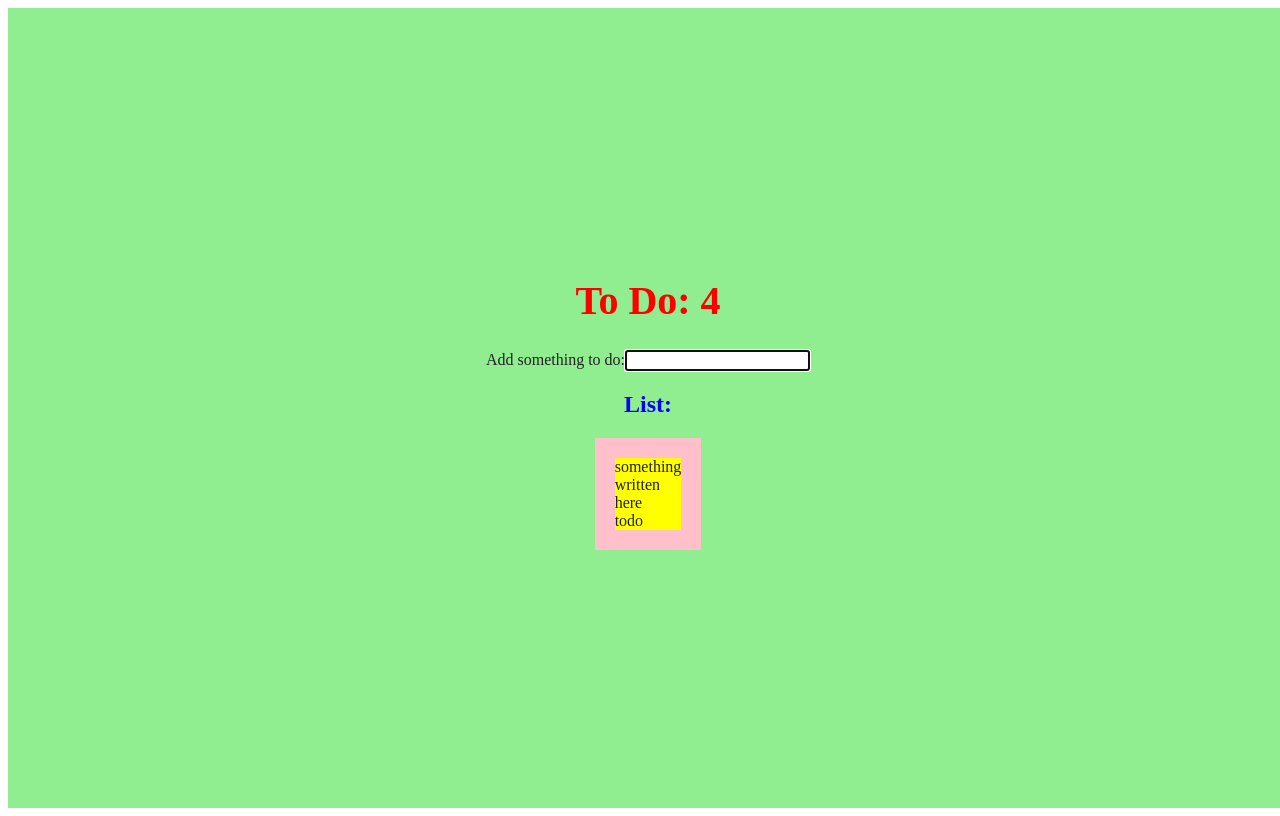
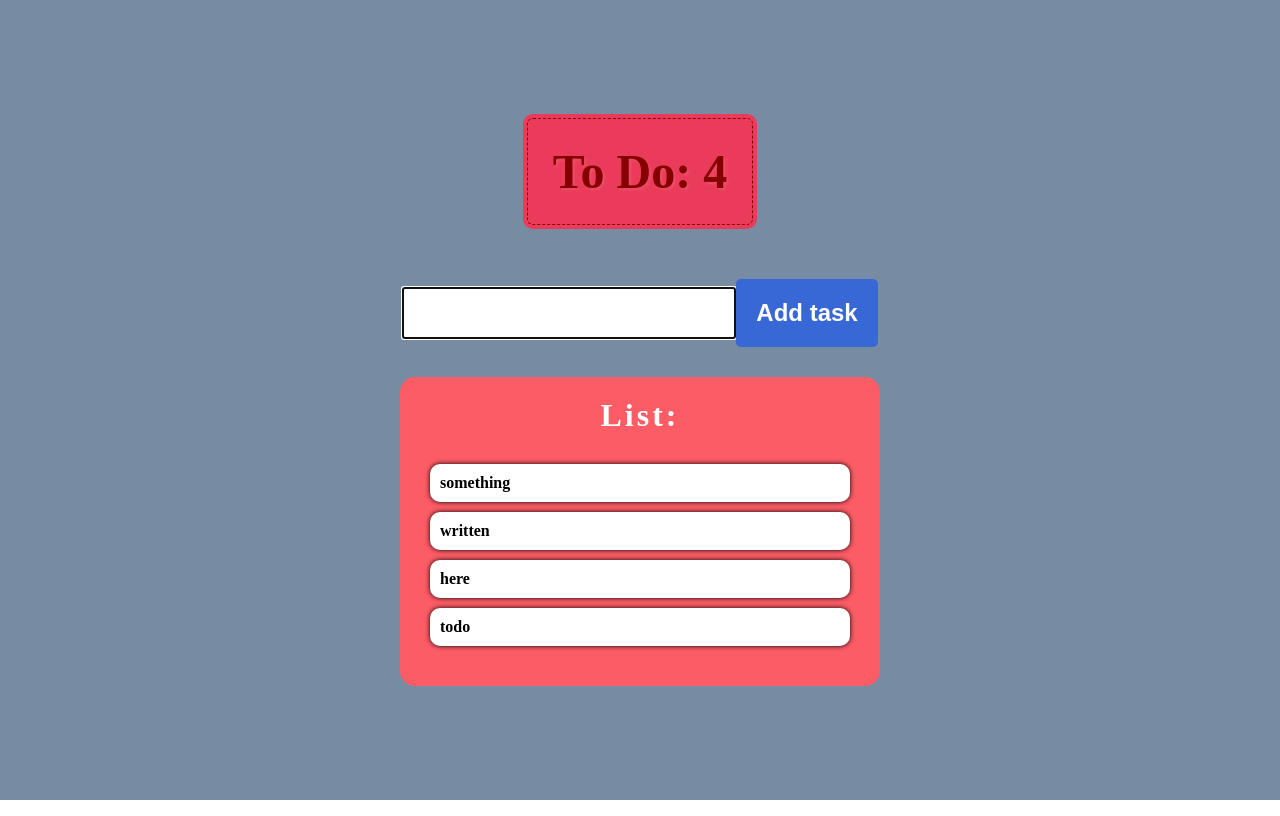
Before and after one commit to ThorTila/toDoReact, a React app: page / in a window 1280 px wide. Built offline with nearby package versions, Linux system fonts and the light colour scheme.

Commit message:
add styles

```diff
--- a/package.json
+++ b/package.json
@@ -4,8 +4,8 @@
   "description": "",
   "main": "webpack.config.js",
   "scripts": {
-    "build": "NODE_ENV=production webpack",
-    "start": "webpack-dev-server --inline --hot --config ./webpack.config.js"
+    "build": "cross-env NODE_ENV=production webpack",
+    "start": "webpack-dev-server --inline --hot"
   },
   "keywords": [],
   "author": "",
@@ -15,6 +15,7 @@
     "babel-loader": "^7.1.4",
     "babel-preset-env": "^1.6.1",
     "babel-preset-react": "^6.24.1",
+    "cross-env": "^5.1.4",
     "css-loader": "^0.28.11",
     "html-webpack-plugin": "^3.2.0",
     "optimize-js-plugin": "0.0.4",
--- a/src/components/TodoForm.js
+++ b/src/components/TodoForm.js
@@ -3,9 +3,10 @@ import style from './components.css';
 
 const TodoForm = (props) => {
     return (
-        <form>
-            <label>Add something to do:</label>
-            <input autoFocus type="text" onKeyPress={(e) => props.add(e)} value={props.submittedText}/>
+        <form className={style.TodoForm} onSubmit={(e) => props.add(e)}>
+            <label className={style.FormLabel}>Add something to do:</label>
+            <input className={style.FormInput} autoFocus type="text" onChange={(e) => props.handle(e)} value={props.submittedText}/>
+            <button className={style.FormButton} type="submit">Add task</button>
         </form>
     );
 }
--- a/src/components/TodoList.js
+++ b/src/components/TodoList.js
@@ -6,9 +6,7 @@ const TodoList = (props) => {
     return (
         <div className={style.TodoList}>
             <h2 className={style.ListTitle}>List:</h2>
-            <ul className={style.List}>
-            {props.list.length === 0 ? 'Nothing to do!!!' : <Todo list={props.list} remove={props.remove}/>}
-            </ul>
+            {props.list.length === 0 ? (<h3>Nothing to do!!!</h3>) : (<ul className={style.List}> <Todo list={props.list} remove={props.remove}/> </ul>)}
         </div>
     );
 
--- a/src/components/components.css
+++ b/src/components/components.css
@@ -1,19 +1,70 @@
 .TodoTitle {
-    color: red;
-    font-size: 40px;
+    color: #850000;
+    font-size: 3em;
+    text-shadow: 2px 2px 3px rgba(255,255,255,0.1);
+    outline: 1px dashed #850000;
+    outline-offset: -5px;
+    padding: 30px;
+    background: #eb3b5a;
+    border-radius: 10px;
 }
 .TodoList {
     text-align: center;
+    min-width: 40%;
+    max-width: 80%;
+    padding: 30px;
+    padding-top: 0;
+    border-radius: 15px;
+    background: #fc5c65;
 }
 .ListTitle {
-    color: blue;
+    color: white;
+    padding: 20px;
+    font-size: 2em;
+    letter-spacing: 3px;
 }
 .List {
-    background: pink;
     list-style-type: none;
-    padding: 20px;
-    text-align: left;
 }
 .ListItem {
-    background: yellow;
+    background: white;
+    text-align: left;
+    margin: 10px 0;
+    padding: 10px;
+    cursor: pointer;
+    border-radius: 10px;
+    box-shadow: 0 0 5px 0;
+    word-wrap: break-word;
+    transition: all 1s;
 }
+.ListItem:hover {
+    transform: scale(1.1);
+}
+.TodoForm {
+    padding: 30px;
+}
+.FormLabel {
+    font-size: 1.5em;
+    padding: 20px;
+    color: white;
+    display: none;
+}
+.FormInput {
+    font-size: 1.5em;
+    padding: 10px;
+}
+.FormButton {
+    border: none;
+    background: #3867d6;
+    padding: 20px;
+    font-size: 1.5em;
+    margin: 20px auto 0 auto;
+    color: white;
+    font-weight: bold;
+    border-radius: 5px;
+    transition: all 1s;
+    cursor: pointer;
+}
+.FormButton:hover {
+    background: #4b7bec;
+}
--- a/src/containers/App.css
+++ b/src/containers/App.css
@@ -1,12 +1,22 @@
+* {
+    margin: 0;
+    padding: 0;
+    box-sizing: border-box;
+}
+:global(#app) {
+    width: 100vw;
+    background-color: #778ca3;
+}
 .TodoApp {
-    background-color: lightgreen;
-    color: #222;
     display: flex;
     flex-direction: column;
     flex-wrap: nowrap;
     justify-content: center;
     align-items: center;
     align-content: center;
-    width: 100vw;
-    height: 100vh;
+    max-width: 1200px;
+    width: 100%;
+    min-height: 100vh;
+    margin: 0 auto;
+    font-weight: bold;
 }
--- a/src/containers/App.js
+++ b/src/containers/App.js
@@ -9,6 +9,7 @@ class App extends React.Component {
     constructor(props){
         super(props);
         this.state = {
+            task: '',
             data: [
                 {text: 'something', id: 2},
                 {text: 'written', id: 1},
@@ -17,35 +18,40 @@ class App extends React.Component {
             ]
         };
     }
-    addTodo(val){
+
+    addTodo(e){
+        e.preventDefault();
         const todo = {
             id: uuid.v4(),
-            text: val
+            text: this.state.task
         };
         const data = [...this.state.data, todo];
-        this.setState({data});
+        this.setState({
+            data,
+            task: ''
+        });
     }
+
     removeTodo(id) {
         const remainder = this.state.data.filter(todo => todo.id !== id);
         this.setState({data: remainder});
     }
+
     handleChange(e) {
-        if (e.key == 'Enter') {
-        e.preventDefault();
-        this.addTodo(e.target.value);
-        e.target.value = '';
-        }
+        this.setState ({
+            task: e.target.value
+        });
     }
+
     render() {
         return (
             <div className={style.TodoApp}>
                 <Title data={this.state.data}/>
-                <TodoForm add={(event) => this.handleChange(event)} submittedText={this.state.data.text}/>
+                <TodoForm add={(event) => this.addTodo(event)} handle={event => this.handleChange(event)} submittedText={this.state.task}/>
                 <TodoList list={this.state.data} remove={(id) => this.removeTodo(id)}/>
             </div>
         );
     }
 }
 
-
 export default App;
--- a/webpack.config.js
+++ b/webpack.config.js
@@ -23,7 +23,6 @@ const path = require('path'),
     }
 
 module.exports = {
-    watch: false,
     entry: [
          'react-hot-loader/patch',
          './src/index.js'
@@ -36,7 +35,8 @@ module.exports = {
         rules: [
             {
                 test: /\.js$/,
-                loader: "babel-loader"
+                loader: "babel-loader",
+                exclude: /node_modules/
             },
             {
                 test: /\.css$/,
```
Also changed, not shown: 2 other files (tests, documents, lock files or other folders).
